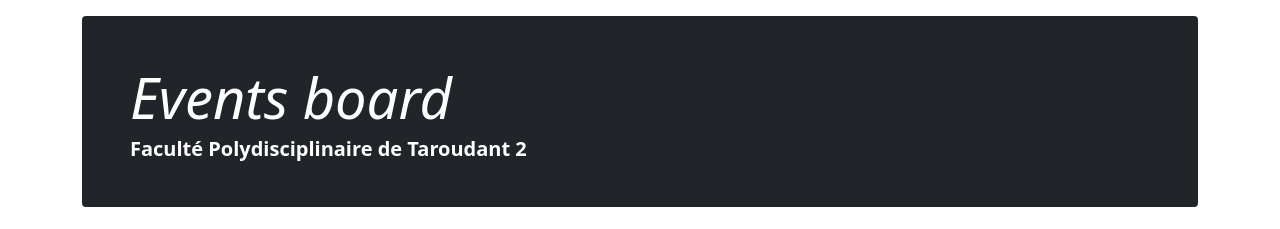
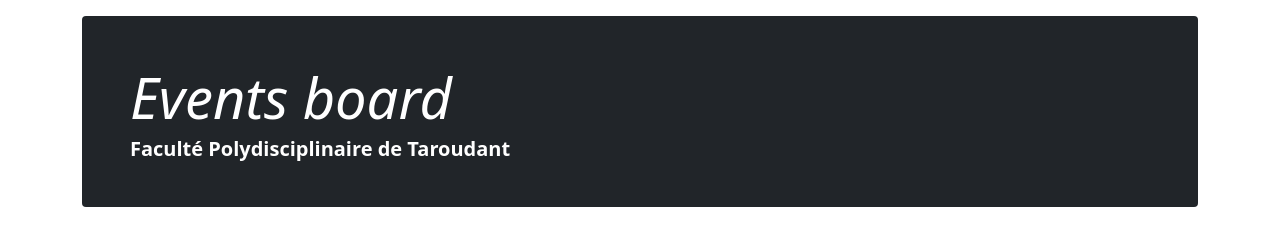
Before and after one commit to ajakka/bdai-events, a React (Create React App) app: page / in a window 1280 px wide. Shown: the top 229 px of the page. Built offline with nearby package versions, Linux system fonts and the light colour scheme.

Commit message:
Cleanup app

```diff
--- a/src/home/Home.tsx
+++ b/src/home/Home.tsx
@@ -50,7 +50,7 @@
             <div className="col-md-6 px-0">
               <h1 className="display-4 fst-italic">Events board</h1>
               <p className="lead mb-0 text-white fw-bold">
-                Faculté Polydisciplinaire de Taroudant 2
+                Faculté Polydisciplinaire de Taroudant
               </p>
             </div>
           </div>
```
